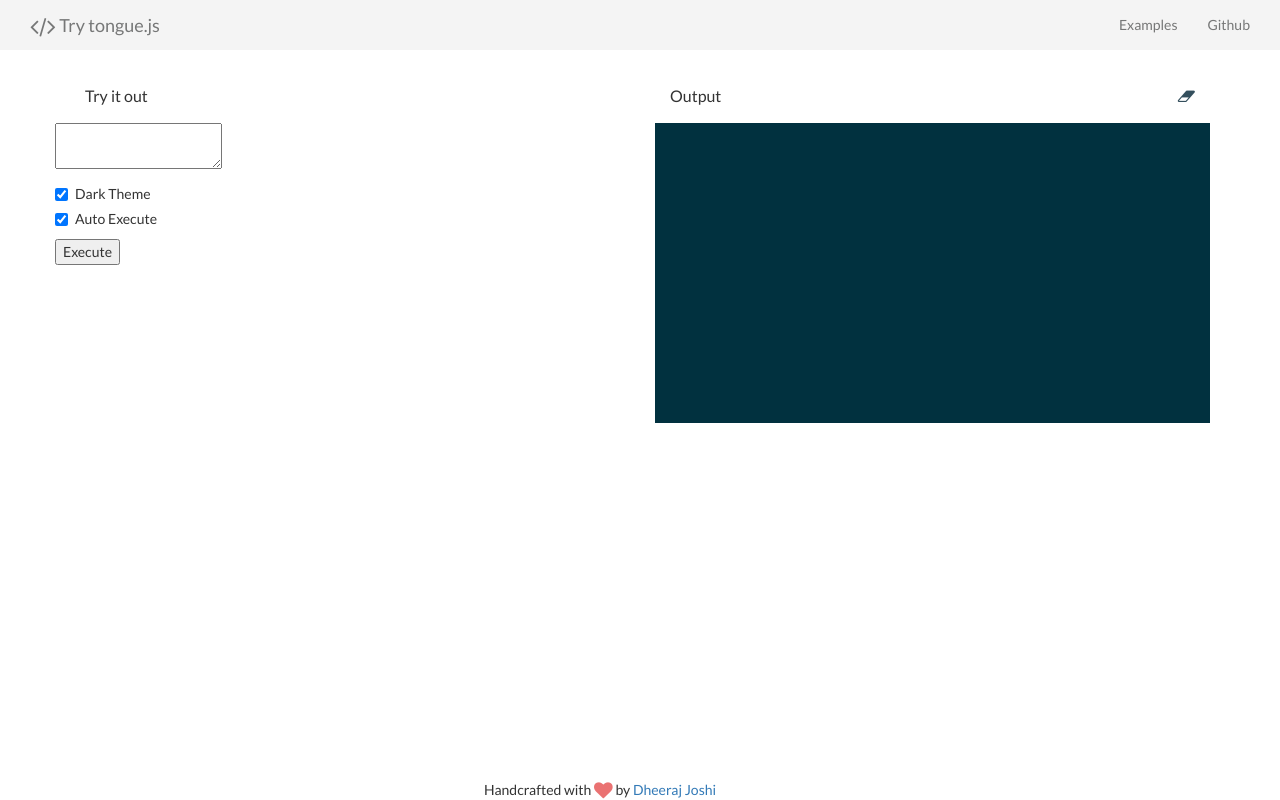
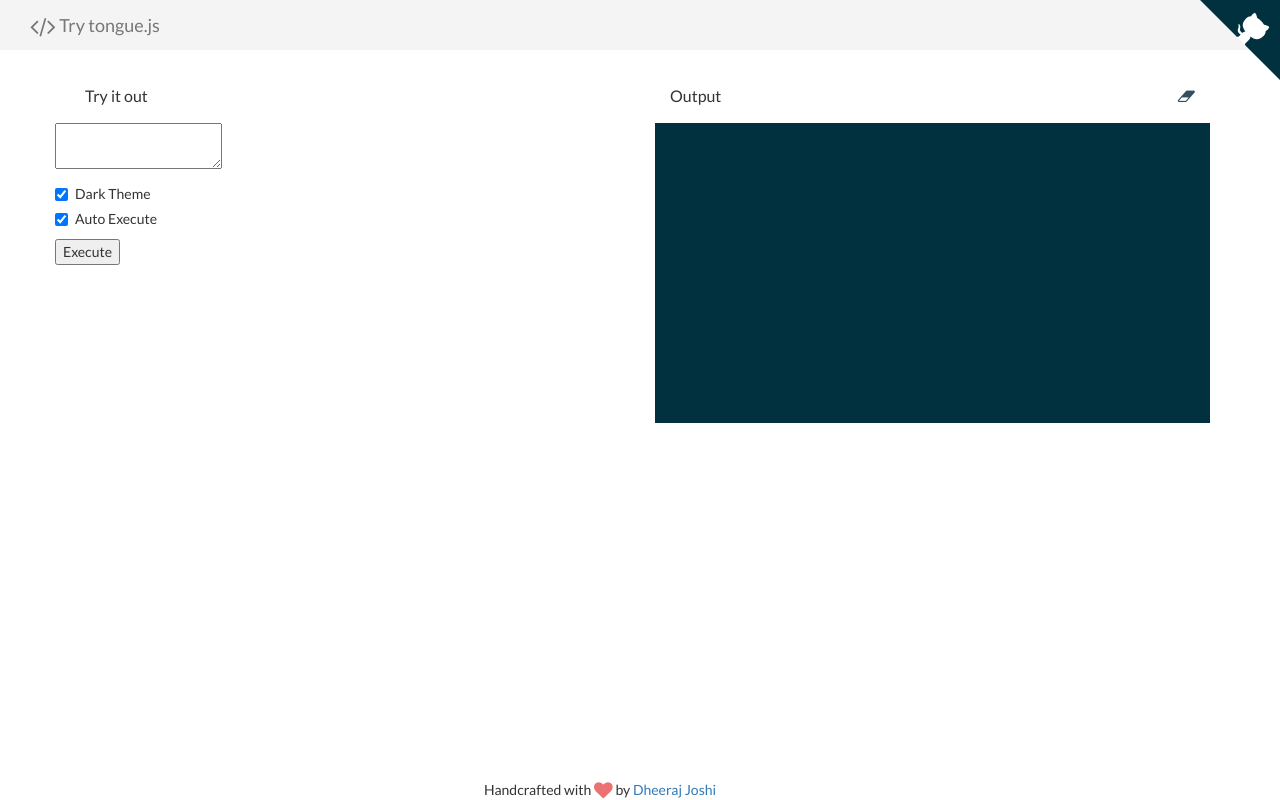
Before and after one commit to djadmin/tongue.js, a website: page index.html in a window 1280 px wide. Drawn offline with Linux system fonts and the light colour scheme.

Commit message:
Add github corners

```diff
--- a/index.html
+++ b/index.html
@@ -24,10 +24,7 @@
                 <div id="navbar" class="navbar-collapse collapse">
                     <ul class="nav navbar-nav navbar-right">
                         <li>
-                            <a href="#">Examples</a>
-                        </li>
-                        <li>
-                            <a href="https://github.com/djadmin/tongue.js">Github</a>
+                            <!-- <a href="#">Examples</a> -->
                         </li>
                     </ul>
                 </div>
@@ -82,6 +79,8 @@
             </div>
         </footer>
     </div>
+    <!-- Github Corners -->
+    <a href="https://github.com/djadmin/tongue.js" class="github-corner"><svg width="80" height="80" viewBox="0 0 250 250" style="fill:#01313f; color:#fff; position: absolute; top: 0; border: 0; right: 0;"><path d="M0,0 L115,115 L130,115 L142,142 L250,250 L250,0 Z"></path><path d="M128.3,109.0 C113.8,99.7 119.0,89.6 119.0,89.6 C122.0,82.7 120.5,78.6 120.5,78.6 C119.2,72.0 123.4,76.3 123.4,76.3 C127.3,80.9 125.5,87.3 125.5,87.3 C122.9,97.6 130.6,101.9 134.4,103.2" fill="currentColor" style="transform-origin: 130px 106px;" class="octo-arm"></path><path d="M115.0,115.0 C114.9,115.1 118.7,116.5 119.8,115.4 L133.7,101.6 C136.9,99.2 139.9,98.4 142.2,98.6 C133.8,88.0 127.5,74.4 143.8,58.0 C148.5,53.4 154.0,51.2 159.7,51.0 C160.3,49.4 163.2,43.6 171.4,40.1 C171.4,40.1 176.1,42.5 178.8,56.2 C183.1,58.6 187.2,61.8 190.9,65.4 C194.5,69.0 197.7,73.2 200.1,77.6 C213.8,80.2 216.3,84.9 216.3,84.9 C212.7,93.1 206.9,96.0 205.4,96.6 C205.1,102.4 203.0,107.8 198.3,112.5 C181.9,128.9 168.3,122.5 157.7,114.1 C157.9,116.9 156.7,120.9 152.7,124.9 L141.0,136.5 C139.8,137.7 141.6,141.9 141.8,141.8 Z" fill="currentColor" class="octo-body"></path></svg></a><style>.github-corner:hover .octo-arm{animation:octocat-wave 560ms ease-in-out}@keyframes octocat-wave{0%,100%{transform:rotate(0)}20%,60%{transform:rotate(-25deg)}40%,80%{transform:rotate(10deg)}}@media (max-width:500px){.github-corner:hover .octo-arm{animation:none}.github-corner .octo-arm{animation:octocat-wave 560ms ease-in-out}}</style>
 <!-- Template -->
 <script type="text/template" id="sample-code-hi">
 // #1 सावधान
```
